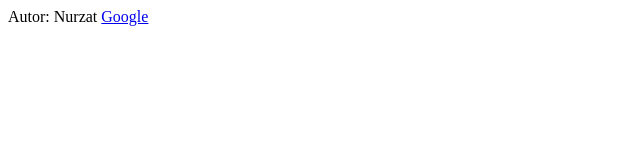
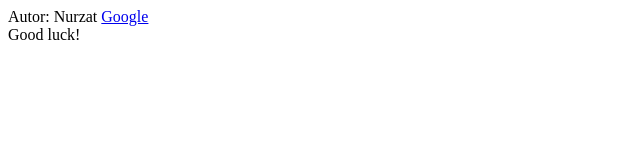
Before and after one commit to asnuor/My_site1, a plain HTML site: page index.html in a window 1280 px wide. Shown: the full height of the page, 0-640 px from the left. Drawn offline with Linux system fonts and the light colour scheme.

Commit message:
add <section> on footer

```diff
--- a/index.html
+++ b/index.html
@@ -16,6 +16,7 @@
     <footer>
       Autor: Nurzat
       <a href="www.google.com">Google</a>
+      <section>Good luck!</section>
     </footer>
   </body>
 </html>
```
